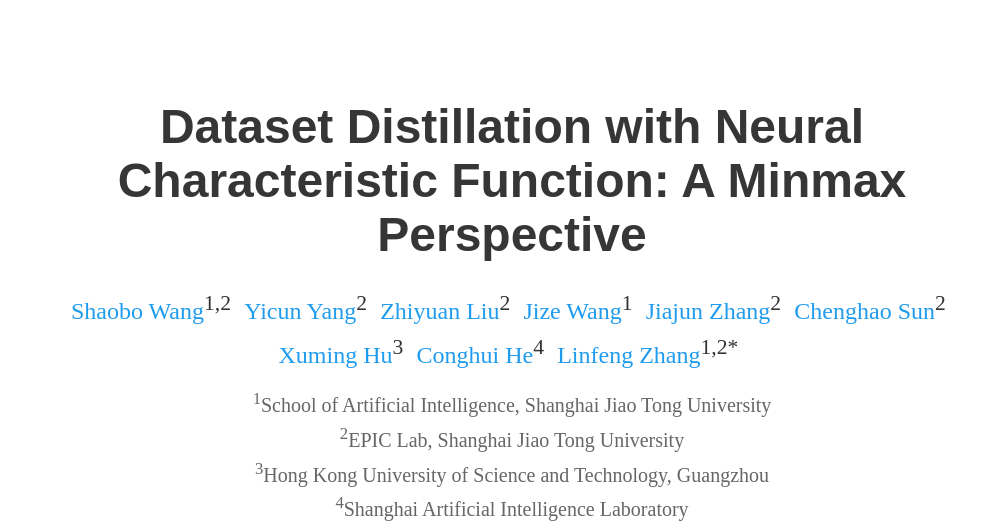
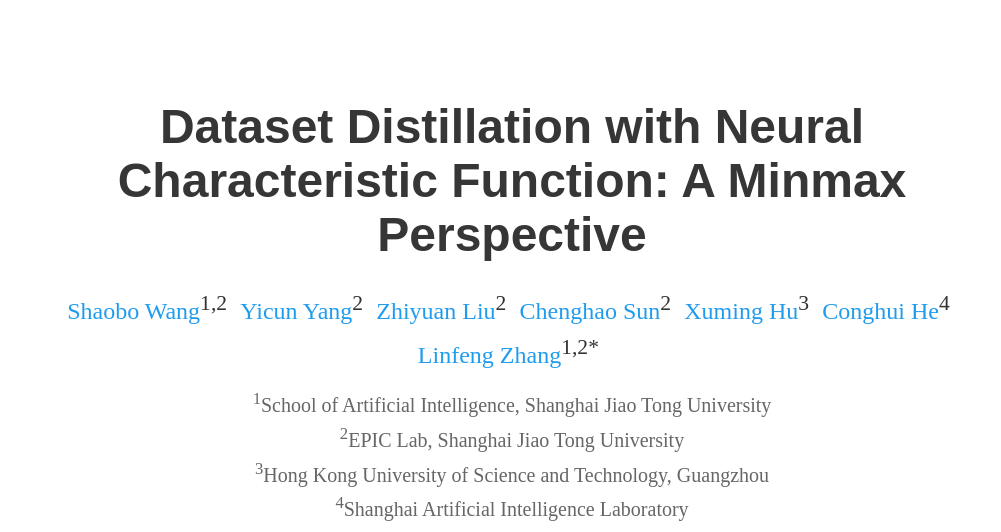
Before and after one commit to gszfwsb/NCFM, a plain HTML site: page docs/index.html in a window 1280 px wide. Shown: the top 532 px of the page, without its empty margins (128-1129 px from the left). Drawn offline with nearby package versions, Linux system fonts and the light colour scheme; some icons are missing; a web font is replaced by a local one.

Commit message:
update web

```diff
--- a/docs/index.html
+++ b/docs/index.html
@@ -74,12 +74,12 @@
               <span class="author-block">
                 <a href="" class="author-name">Zhiyuan Liu</a><sup class="affiliation">2</sup>
               </span>
-              <span class="author-block">
+              <!-- <span class="author-block">
                 <a href="https://jize-w.github.io/" class="author-name">Jize Wang</a><sup class="affiliation">1</sup>
-              </span>
-              <span class="author-block">
+              </span> -->
+              <!-- <span class="author-block">
                 <a href="" class="author-name">Jiajun Zhang</a><sup class="affiliation">2</sup>
-              </span>
+              </span> -->
               <span class="author-block">
                 <a href="https://likaixin2000.github.io/" class="author-name">Chenghao Sun</a><sup class="affiliation">2</sup>
               </span>
```
